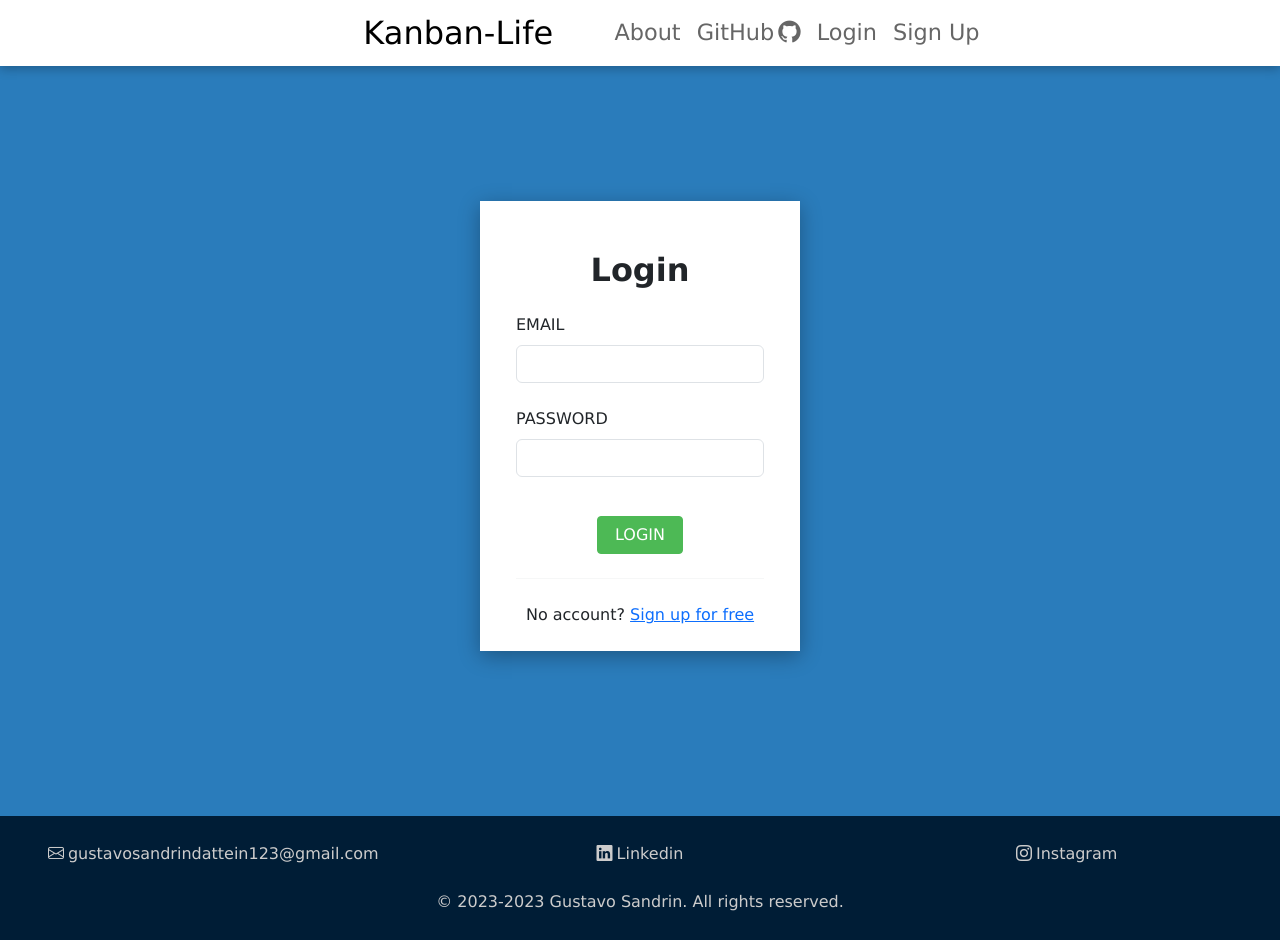
After one commit to gustavossandrin/kanban_life, a Django app: page /login/ in a window 1280 px wide. The commit adds this page. Run offline with Django 4.2, Linux system fonts and the light colour scheme; some libraries are stand-ins or nearby versions.

Commit message:
Feito a página de login

```diff
--- a/kanban_life/home/templates/home/base.html
+++ b/kanban_life/home/templates/home/base.html
@@ -38,7 +38,7 @@
               <a class="nav-link" href="https://github.com/gustavossandrin/kanban_life" target="_blank">GitHub<i class="bi bi-github ms-1"></i></a>
             </li>
             <li class="nav-item">
-              <a class="nav-link" href="#">Login</a>
+              <a class="nav-link" href="{% url 'login' %}">Login</a>
             </li>
             <li class="nav-item">
               <a class="nav-link" href="{% url 'sign_up' %}">Sign Up</a>
--- a/kanban_life/home/templates/home/home.html
+++ b/kanban_life/home/templates/home/home.html
@@ -19,7 +19,7 @@
         <div class="row justify-content-center">
             <div class="col text-align-center">
                 <span class="mensagem-sign-up m-4">Sign Up for Free!</span>
-                <a href=""><span class="btn btn-success m-4">Sign Up</span></a>
+                <a href="{% url 'sign_up' %}"><span class="btn btn-success m-4">Sign Up</span></a>
             </div>
         </div>
     </div>
--- /dev/null
+++ b/kanban_life/home/templates/home/login.html
@@ -0,0 +1,41 @@
+{% extends 'home/base.html' %}
+{% load static %}
+{% block title %}Login - Kanban Life{% endblock title %}
+{% block body %}
+
+    <div class="container-fluid login-form bg-tertiary-color">
+        <div class="row justify-content-center">
+            <div class="col-8 col-md-6 col-lg-4 col-xl-3 bg-white-color">
+                <div class="row justify-content-center">
+                    <div class="col">
+                        <h2 class="text-align-center title-form-login">Login</h2>
+                        <form method="post" id="id_form_login">
+                            {% csrf_token %}
+                            <div class="m-4">
+                              <label for="id_email" class="form-label">EMAIL</label>
+                              <input type="email" class="form-control" id="id_email" name="email">
+                            </div>
+                            <div class="m-4">
+                                <label for="id_password" class="form-label">PASSWORD</label>
+                                <input type="password" class="form-control" id="id_password" name="senha">
+                            </div>
+                            <div class="m-4 text-align-center">
+                                <button type="submit" class="btn btn-success">LOGIN</button>
+                            </div>
+                            <div class="m-4 text-align-center">
+                                <hr class="form-divider">
+                            </div>
+                            <div class="m-4 text-align-center">
+                                <p>No account? <a href="{% url 'sign_up' %}">Sign up for free</a></p>
+                            </div>
+                          </form>
+                    </div>
+                </div>
+            </div>
+        </div>
+    </div>
+
+{% endblock body %}
+{% block script %}
+
+{% endblock script %}
--- a/kanban_life/home/templates/home/sign_up.html
+++ b/kanban_life/home/templates/home/sign_up.html
@@ -33,9 +33,11 @@
                             <div class="m-4 text-align-center">
                                 <button type="submit" class="btn btn-success">CREATE ACCOUNT</button>
                             </div>
-                            <hr class="form-divider m-4">
                             <div class="m-4 text-align-center">
-                                <p>Already have an account? <a href="{% url 'sign_up' %}">Login</a></p>
+                                <hr class="form-divider">
+                            </div>
+                            <div class="m-4 text-align-center">
+                                <p>Already have an account? <a href="{% url 'login' %}">Login</a></p>
                             </div>
 
                           </form>
--- a/kanban_life/home/views.py
+++ b/kanban_life/home/views.py
@@ -35,6 +35,10 @@ def sign_up(request):
     return render(request, 'home/sign_up.html')
 
 
+def login(request):
+    return render(request, 'home/login.html')
+
+
 def verificar_email_ja_existente(request):  # Vai verificar se já tem algum usuario com o email que vai ser passado
     existe = False
     email = request.POST['email_verificar']
--- a/kanban_life/urls.py
+++ b/kanban_life/urls.py
@@ -16,7 +16,7 @@ Including another URLconf
 from django.contrib import admin
 from django.urls import path
 
-from kanban_life.home.views import home, about, sign_up, verificar_email_ja_existente
+from kanban_life.home.views import home, about, sign_up, verificar_email_ja_existente, login
 
 urlpatterns = [
     path('admin/', admin.site.urls),
@@ -24,5 +24,6 @@ urlpatterns = [
     path('', home, name='home'),
     path('about/', about, name='about'),
     path('sign_up/', sign_up, name='sign_up'),
+    path('login/', login, name='login'),
     path('verificar_email_ja_existente/', verificar_email_ja_existente, name='verificar_email_ja_existente'),
 ]
--- a/static/css/style.css
+++ b/static/css/style.css
@@ -78,6 +78,8 @@ body {
     background-color: #001d36;
     color: #ccc;
     white-space: nowrap;
+    padding-top: 10px;
+    padding-bottom: 10px;
 }
 
 .social-media a {
@@ -160,3 +162,29 @@ body {
     border-color: #b94a48;
     box-shadow:0 0 0 0.25rem rgba(241, 56, 19, 0.25);
 }
+
+/* FORM LOGIN */
+
+.login-form .bg-white-color{
+    box-shadow: 0 5px 20px 0 rgb(0 0 0 / 30%);
+}
+
+.login-form{
+    padding-top: 135px;
+    padding-bottom: 165px;
+}
+
+.title-form-login {
+    font-weight: 700;
+    padding-top: 50px;
+}
+
+#id_form_login button {
+    margin-top: 15px !important;
+    color: #fff;
+    background-color: #4db955;
+    border-color: #4db955;
+    border-radius: 4px;
+    width: 35%;
+    height: 20%;
+}
```
